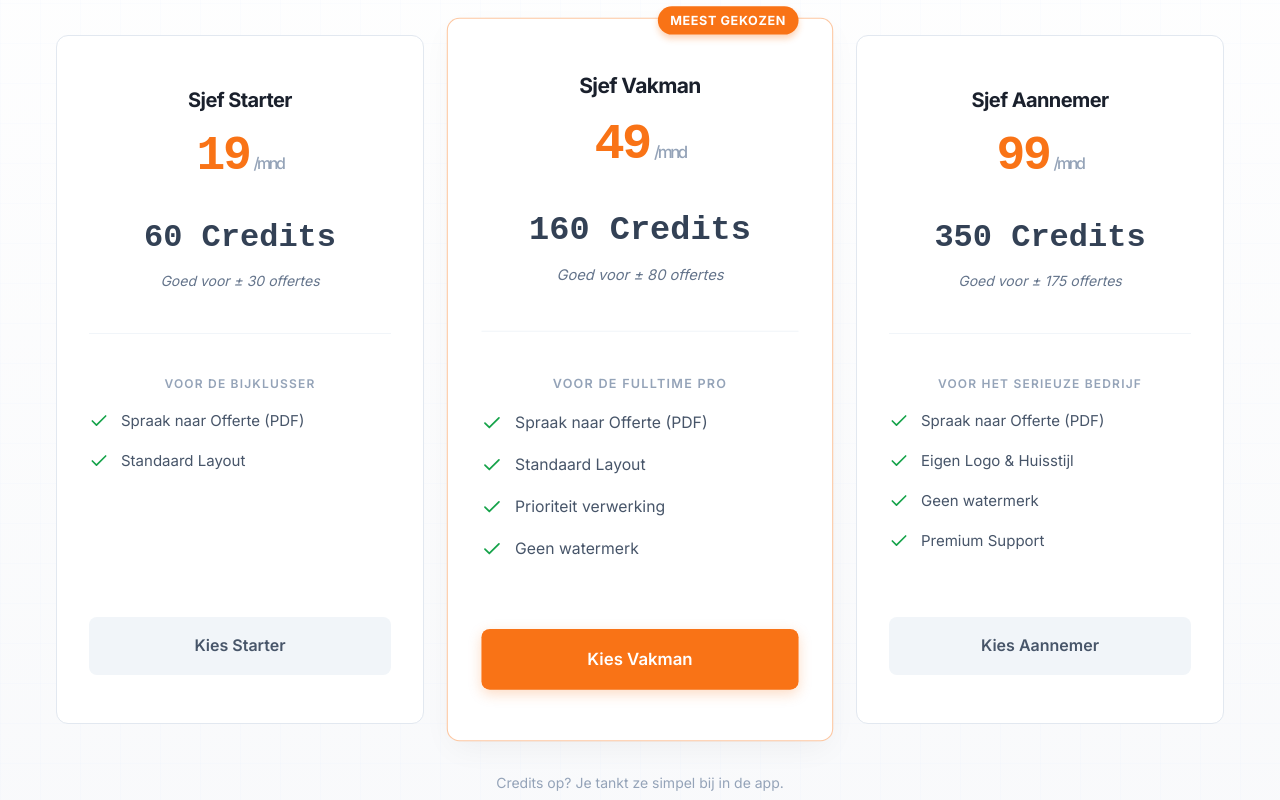
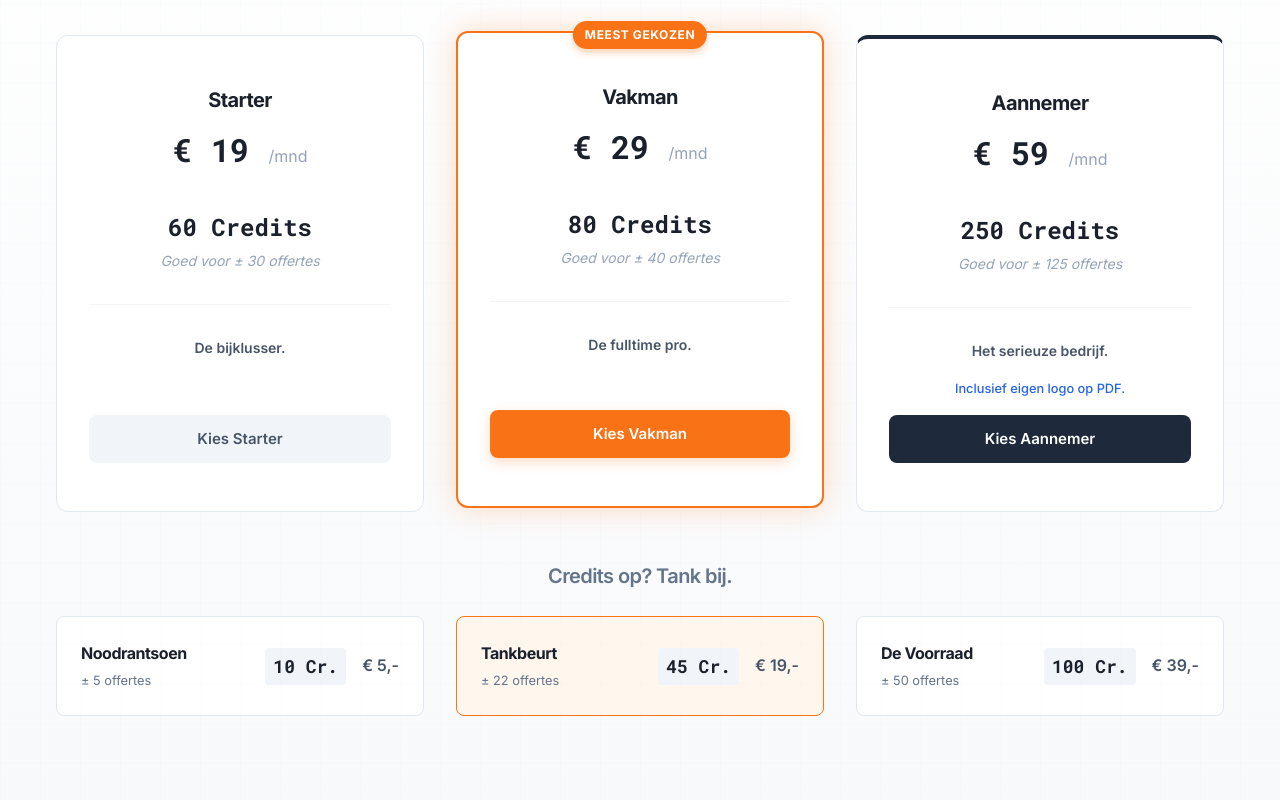
Before and after one commit to aronb77/sjef, a Next.js app: page / in a window 1280 px wide. Shown: the part 1800-2600 px from the top of the page. Built offline with nearby package versions, Linux system fonts and the light colour scheme.

Commit message:
Update pricing section to 'The Quote Machine' specs

```diff
--- a/app/components/PricingSection.css
+++ b/app/components/PricingSection.css
@@ -2,11 +2,14 @@
 .pricing-section {
     padding: 6rem 1rem;
     background: linear-gradient(to bottom, #FFFFFF 0%, #F8F9FB 100%);
-    /* Very light grey background for contrast with white cards */
+}
+
+.pricing-header {
+    text-align: center;
+    margin-bottom: 4rem;
 }
 
 .pricing-title {
-    text-align: center;
     font-size: 2.5rem;
     font-weight: 700;
     color: #1A202C;
@@ -15,24 +18,21 @@
 }
 
 .pricing-subtitle {
-    text-align: center;
     font-size: 1.125rem;
     color: #64748B;
-    margin-bottom: 4rem;
     max-width: 600px;
-    margin-left: auto;
-    margin-right: auto;
+    margin: 0 auto;
 }
 
-/* The Grid */
-.pricing-grid {
+/* --- Row 1: Subscriptions Grid --- */
+.pricing-grid.subscriptions {
     display: grid;
     grid-template-columns: repeat(3, 1fr);
     gap: 2rem;
     max-width: 1200px;
-    margin: 0 auto;
+    margin: 0 auto 1.5rem auto;
+    /* Small margin bottom for visual flow to bundles */
     align-items: stretch;
-    /* Make cards equal height */
 }
 
 /* Card Base */
@@ -44,154 +44,119 @@
     display: flex;
     flex-direction: column;
     position: relative;
+    /* For badges */
     transition: all 0.2s ease-out;
 }
 
-/* Hover Effect: Edge Lighting */
-.pricing-card:hover {
-    border-color: #F97316;
-    /* Safety Orange */
-    box-shadow: var(--shadow-safety-glow);
-    transform: translateY(-4px);
-    z-index: 10;
+/* --- Specific Card Styles --- */
+
+/* Card 1: Starter */
+.pricing-card.starter {
+    border-color: #E2E8F0;
 }
 
-/* The Hero Card (Center) */
-.pricing-card.hero {
-    border-color: rgba(249, 115, 22, 0.4);
-    /* Subtle orange border by default */
-    background: #FFFFFF;
-    box-shadow: 0 10px 30px -5px rgba(0, 0, 0, 0.05);
-    /* Slight lift */
+/* Card 2: Pro (Vakman) - Highlight */
+.pricing-card.pro {
+    border: 2px solid #F97316;
+    /* Safety Orange Border */
+    box-shadow: var(--shadow-safety-glow);
+    /* Safety Orange Glow */
     z-index: 10;
-    transform: scale(1.05);
-    /* Slightly bigger */
+    transform: translateY(-4px);
 }
 
-.pricing-card.hero:hover {
-    border-color: #F97316;
-    box-shadow: 0 25px 50px -12px rgba(249, 115, 22, 0.2);
-    transform: scale(1.05) translateY(-4px);
-    /* Maintain scale on hover */
+/* Card 3: Baas (Aannemer) */
+.pricing-card.baas {
+    border-top: 4px solid #1E293B;
+    /* Dark Blue Accent Top */
 }
 
-/* Badge */
-.hero-badge {
-    position: absolute;
-    top: -12px;
-    right: 2rem;
-    background: #F97316;
-    color: white;
-    font-size: 0.75rem;
-    font-weight: 700;
-    text-transform: uppercase;
-    padding: 0.25rem 0.75rem;
-    border-radius: 100px;
-    letter-spacing: 0.05em;
-    box-shadow: 0 4px 6px rgba(249, 115, 22, 0.3);
-}
 
-/* Card Header */
+/* Common Card Elements */
 .plan-header {
+    text-align: center;
     margin-bottom: 2rem;
-    text-align: center;
 }
 
 .plan-name {
     font-size: 1.25rem;
     font-weight: 700;
     color: #1A202C;
-    margin-bottom: 1rem;
+    margin-bottom: 0.5rem;
 }
 
 .plan-price {
-    font-family: 'Roboto Mono', monospace;
-    /* Technical look */
-    font-size: 3rem;
+    font-family: var(--font-roboto-mono, monospace);
+    font-size: 2rem;
     font-weight: 700;
-    color: #F97316;
-    line-height: 1;
-    letter-spacing: -0.05em;
+    color: #1A202C;
 }
 
 .plan-period {
     font-family: var(--font-inter, sans-serif);
     font-size: 1rem;
     color: #94A3B8;
-    font-weight: 500;
-    margin-left: 0.25rem;
+    font-weight: 400;
 }
 
-/* Metrics Block */
+/* Plan Metrics (Credits & Quotes) */
 .plan-metrics {
     text-align: center;
-    margin-bottom: 2.5rem;
-    padding-bottom: 2.5rem;
+    margin-bottom: 2rem;
+    padding-bottom: 2rem;
     border-bottom: 1px solid #F1F5F9;
 }
 
 .metric-value {
-    font-family: 'Roboto Mono', monospace;
-    font-size: 2rem;
-    font-weight: 600;
-    color: #334155;
+    display: block;
+    font-family: var(--font-roboto-mono, monospace);
+    font-size: 1.5rem;
+    font-weight: 700;
+    color: #1A202C;
     margin-bottom: 0.25rem;
-    display: block;
 }
 
-.metric-label {
+.metric-sub {
+    display: block;
     font-size: 0.875rem;
-    color: #64748B;
+    color: #94A3B8;
     font-style: italic;
 }
 
-/* Features List */
-.plan-features {
-    list-style: none;
-    padding: 0;
-    margin: 0;
-    flex-grow: 1;
-    /* Pushes button down */
-    margin-bottom: 3rem;
+/* Target Audience */
+.plan-target {
+    text-align: center;
+    font-size: 0.875rem;
+    font-weight: 600;
+    color: #475569;
+    margin-bottom: 1rem;
 }
 
-.feature-item {
-    display: flex;
-    align-items: center;
-    gap: 0.75rem;
+.plan-extra {
+    text-align: center;
+    font-size: 0.8rem;
+    color: #2563EB;
+    /* Blue for extra feature */
+    font-weight: 500;
     margin-bottom: 1rem;
-    font-size: 0.9375rem;
-    color: #475569;
 }
 
-.check-icon {
-    color: #16A34A;
-    /* Green check */
-    width: 20px;
-    height: 20px;
-}
-
-/* Target Audience Label */
-.plan-target {
-    text-align: center;
-    font-size: 0.75rem;
-    text-transform: uppercase;
-    letter-spacing: 0.1em;
-    color: #94A3B8;
-    margin-bottom: 1rem;
-    font-weight: 600;
+.plan-button-wrapper {
+    margin-top: auto;
+    /* Push button to bottom */
 }
 
 /* Buttons */
 .btn-price {
     display: block;
     width: 100%;
-    padding: 1rem;
+    padding: 0.75rem 1rem;
     text-align: center;
     border-radius: 8px;
     font-weight: 600;
     text-decoration: none;
     transition: all 0.2s;
+    font-size: 0.9375rem;
 }
 
 .btn-price.default {
@@ -215,27 +180,124 @@
     box-shadow: 0 6px 16px rgba(249, 115, 22, 0.35);
 }
 
-/* Footer */
-.pricing-footer {
-    text-align: center;
-    margin-top: 3rem;
-    font-size: 0.875rem;
-    color: #94A3B8;
+.btn-price.dark-btn {
+    background: #1E293B;
+    color: white;
 }
 
-/* Mobile Responsive */
+.btn-price.dark-btn:hover {
+    background: #0F172A;
+}
+
+
+/* Badge for Pro Card */
+.hero-badge {
+    position: absolute;
+    top: -12px;
+    left: 50%;
+    transform: translateX(-50%);
+    background: #F97316;
+    color: white;
+    font-size: 0.75rem;
+    font-weight: 700;
+    text-transform: uppercase;
+    padding: 0.25rem 0.75rem;
+    border-radius: 100px;
+    letter-spacing: 0.05em;
+    box-shadow: 0 4px 6px rgba(249, 115, 22, 0.3);
+    white-space: nowrap;
+}
+
+
+/* --- Row 2: Bundles (Bento Grid Style) --- */
+.bundles-section {
+    max-width: 1200px;
+    margin: 3rem auto 0 auto;
+}
+
+.bundles-title {
+    text-align: center;
+    font-size: 1.25rem;
+    color: #64748B;
+    margin-bottom: 1.5rem;
+    font-weight: 600;
+}
+
+.bundles-grid {
+    display: grid;
+    grid-template-columns: repeat(3, 1fr);
+    gap: 2rem;
+}
+
+.bundle-card {
+    background: #FFFFFF;
+    border: 1px solid #E2E8F0;
+    border-radius: 8px;
+    /* Slightly less rounded than main cards for differentiation */
+    padding: 1.5rem;
+    display: flex;
+    align-items: center;
+    justify-content: space-between;
+    transition: all 0.2s;
+}
+
+.bundle-card:hover {
+    border-color: #CBD5E1;
+}
+
+.bundle-card.highlight {
+    border-color: #F97316;
+    background: #FFF7ED;
+    /* Very light orange bg */
+}
+
+.bundle-info {
+    flex: 1;
+}
+
+.bundle-name {
+    font-size: 1rem;
+    font-weight: 700;
+    color: #1A202C;
+    margin-bottom: 0.25rem;
+}
+
+.bundle-sub {
+    font-size: 0.8rem;
+    color: #64748B;
+}
+
+.bundle-credits {
+    font-family: var(--font-roboto-mono, monospace);
+    font-size: 1.125rem;
+    font-weight: 700;
+    color: #1A202C;
+    margin: 0 1rem;
+    padding: 0.25rem 0.5rem;
+    background: #F1F5F9;
+    border-radius: 4px;
+}
+
+.bundle-price {
+    font-size: 1rem;
+    font-weight: 600;
+    color: #475569;
+}
+
+
+/* Responsive */
 @media (max-width: 900px) {
-    .pricing-grid {
+
+    .pricing-grid.subscriptions,
+    .bundles-grid {
         grid-template-columns: 1fr;
-        gap: 2rem;
         max-width: 500px;
+        margin-left: auto;
+        margin-right: auto;
     }
 
-    .pricing-card.hero {
-        transform: scale(1);
-    }
-
-    .pricing-card.hero:hover {
-        transform: translateY(-4px);
+    .pricing-card.pro {
+        transform: none;
+        /* Reset transform on mobile */
     }
 }
--- a/app/components/PricingSection.js
+++ b/app/components/PricingSection.js
@@ -8,96 +8,117 @@ export default function PricingSection() {
     return (
         <section id="prijzen" className="pricing-section">
             <div className="container">
+                <header className="pricing-header">
                     <h2 className="pricing-title">Kies je kracht.</h2>
                     <p className="pricing-subtitle">
-                    Supersnel offertes maken. Geen gedoe. Maandelijks opzegbaar.
+                        Spreek in, ontvang offerte. Maandelijks opzegbaar.
                     </p>
+                </header>
 
-                <div className="pricing-grid">
-
+                {/* ROW 1: SUBSCRIPTIONS */}
+                <div className="pricing-grid subscriptions">
                     {/* Card 1: Starter */}
-                    <div className="pricing-card">
+                    <div className="pricing-card starter">
                         <div className="plan-header">
-                            <h3 className="plan-name">Sjef Starter</h3>
-                            <div className="plan-price">19<span className="plan-period">/mnd</span></div>
+                            <h3 className="plan-name">Starter</h3>
+                            <div className="plan-price">€ 19 <span className="plan-period">/mnd</span></div>
                         </div>
 
                         <div className="plan-metrics">
                             <span className="metric-value">60 Credits</span>
-                            <span className="metric-label">Goed voor ± 30 offertes</span>
+                            <span className="metric-sub">Goed voor ± 30 offertes</span>
                         </div>
 
-                        <div className="plan-target">Voor de bijklusser</div>
+                        <div className="plan-target">De bijklusser.</div>
 
-                        <ul className="plan-features">
-                            <li className="feature-item"><Check size={18} className="check-icon" /> Spraak naar Offerte (PDF)</li>
-                            <li className="feature-item"><Check size={18} className="check-icon" /> Standaard Layout</li>
-                        </ul>
-
+                        <div className="plan-button-wrapper">
                             <Link href="/aanmelden?plan=starter" className="btn-price default">
                                 Kies Starter
                             </Link>
                         </div>
+                    </div>
 
-                    {/* Card 2: Vakman (HERO) */}
-                    <div className="pricing-card hero">
+                    {/* Card 2: Pro (Vakman) - Highlight */}
+                    <div className="pricing-card pro">
                         <div className="hero-badge">Meest Gekozen</div>
-
                         <div className="plan-header">
-                            <h3 className="plan-name">Sjef Vakman</h3>
-                            <div className="plan-price">49<span className="plan-period">/mnd</span></div>
+                            <h3 className="plan-name">Vakman</h3>
+                            <div className="plan-price">€ 29 <span className="plan-period">/mnd</span></div>
                         </div>
 
                         <div className="plan-metrics">
-                            <span className="metric-value">160 Credits</span>
-                            <span className="metric-label">Goed voor ± 80 offertes</span>
+                            <span className="metric-value">80 Credits</span>
+                            <span className="metric-sub">Goed voor ± 40 offertes</span>
                         </div>
 
-                        <div className="plan-target">Voor de fulltime pro</div>
+                        <div className="plan-target">De fulltime pro.</div>
 
-                        <ul className="plan-features">
-                            <li className="feature-item"><Check size={18} className="check-icon" /> Spraak naar Offerte (PDF)</li>
-                            <li className="feature-item"><Check size={18} className="check-icon" /> Standaard Layout</li>
-                            <li className="feature-item"><Check size={18} className="check-icon" /> Prioriteit verwerking</li>
-                            <li className="feature-item"><Check size={18} className="check-icon" /> Geen watermerk</li>
-                        </ul>
-
+                        <div className="plan-button-wrapper">
                             <Link href="/aanmelden?plan=pro" className="btn-price hero-btn">
                                 Kies Vakman
                             </Link>
                         </div>
+                    </div>
 
-                    {/* Card 3: Aannemer */}
-                    <div className="pricing-card">
+                    {/* Card 3: Baas (Aannemer) */}
+                    <div className="pricing-card baas">
                         <div className="plan-header">
-                            <h3 className="plan-name">Sjef Aannemer</h3>
-                            <div className="plan-price">99<span className="plan-period">/mnd</span></div>
+                            <h3 className="plan-name">Aannemer</h3>
+                            <div className="plan-price">€ 59 <span className="plan-period">/mnd</span></div>
                         </div>
 
                         <div className="plan-metrics">
-                            <span className="metric-value">350 Credits</span>
-                            <span className="metric-label">Goed voor ± 175 offertes</span>
+                            <span className="metric-value">250 Credits</span>
+                            <span className="metric-sub">Goed voor ± 125 offertes</span>
                         </div>
 
-                        <div className="plan-target">Voor het serieuze bedrijf</div>
+                        <div className="plan-target">Het serieuze bedrijf.</div>
+                        <div className="plan-extra">Inclusief eigen logo op PDF.</div>
 
-                        <ul className="plan-features">
-                            <li className="feature-item"><Check size={18} className="check-icon" /> Spraak naar Offerte (PDF)</li>
-                            <li className="feature-item"><Check size={18} className="check-icon" /> Eigen Logo & Huisstijl</li>
-                            <li className="feature-item"><Check size={18} className="check-icon" /> Geen watermerk</li>
-                            <li className="feature-item"><Check size={18} className="check-icon" /> Premium Support</li>
-                        </ul>
-
-                        <Link href="/aanmelden?plan=baas" className="btn-price default">
+                        <div className="plan-button-wrapper">
+                            <Link href="/aanmelden?plan=baas" className="btn-price dark-btn">
                                 Kies Aannemer
                             </Link>
                         </div>
-
+                    </div>
                 </div>
 
-                <div className="pricing-footer">
-                    Credits op? Je tankt ze simpel bij in de app.
+                {/* RIJ 2: LOSSE BUNDELS (Credits op? Tank bij) */}
+                <div className="bundles-section">
+                    <h3 className="bundles-title">Credits op? Tank bij.</h3>
+                    <div className="bundles-grid">
+                        {/* BUNDEL A (Onder Starter) */}
+                        <div className="bundle-card">
+                            <div className="bundle-info">
+                                <h4 className="bundle-name">Noodrantsoen</h4>
+                                <div className="bundle-sub">± 5 offertes</div>
                             </div>
+                            <div className="bundle-credits">10 Cr.</div>
+                            <div className="bundle-price">€ 5,-</div>
+                        </div>
+
+                        {/* BUNDEL B (Onder Pro) */}
+                        <div className="bundle-card highlight">
+                            <div className="bundle-info">
+                                <h4 className="bundle-name">Tankbeurt</h4>
+                                <div className="bundle-sub">± 22 offertes</div>
+                            </div>
+                            <div className="bundle-credits">45 Cr.</div>
+                            <div className="bundle-price">€ 19,-</div>
+                        </div>
+
+                        {/* BUNDEL C (Onder Baas) */}
+                        <div className="bundle-card">
+                            <div className="bundle-info">
+                                <h4 className="bundle-name">De Voorraad</h4>
+                                <div className="bundle-sub">± 50 offertes</div>
+                            </div>
+                            <div className="bundle-credits">100 Cr.</div>
+                            <div className="bundle-price">€ 39,-</div>
+                        </div>
+                    </div>
+                </div>
+
             </div>
         </section>
     );
```
Also changed, not shown: app/layout.js (+7 -2 lines). Lines whose indentation alone changed are shown as unchanged.
